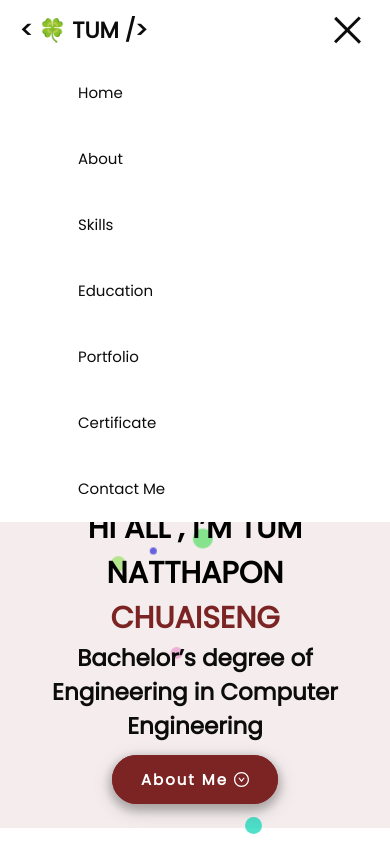
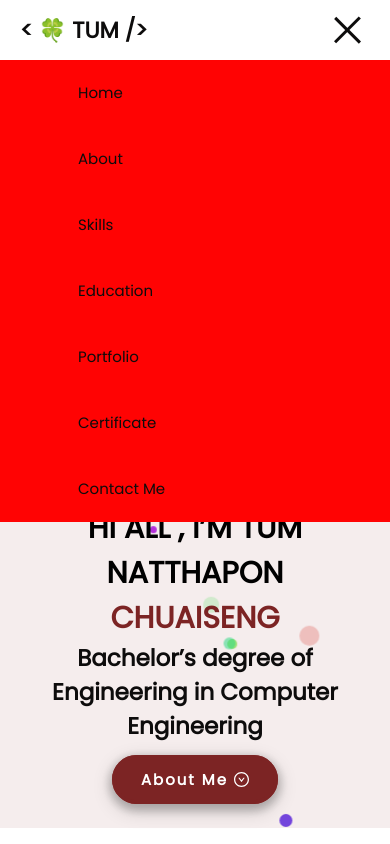
Before and after one commit to TUMnatthapon/Portfolio, a Next.js app: page / in a window 390 px wide. Shown: the top 844 px of the page. Built offline with nearby package versions, Linux system fonts and the light colour scheme.

Commit message:
EditPage

```diff
--- a/styles/globals.scss
+++ b/styles/globals.scss
@@ -24,11 +24,10 @@
 }
 
 html {
+  font-family: "Poppins";
   scroll-behavior: smooth;
-  /* background-color: #f6f6f6; */
 }
 body {
-  font-family: "Poppins";
   padding: 0;
   margin: 0;
   cursor: context-menu;
--- a/styles/navbar.scss
+++ b/styles/navbar.scss
@@ -106,13 +106,12 @@
       margin-left: 10px;
     }
     .menu {
-      display: flex;
+      position: absolute;
       flex-direction: column;
-      position: absolute;
       top: 44px;
       width: 100%;
       height: auto;
-      background-color: white;
+      background-color: rgb(255, 3, 3);
       padding-left: 18px;
       visibility: hidden;
       opacity: 0;
```
